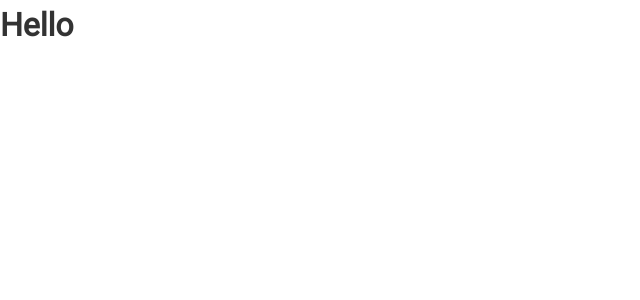
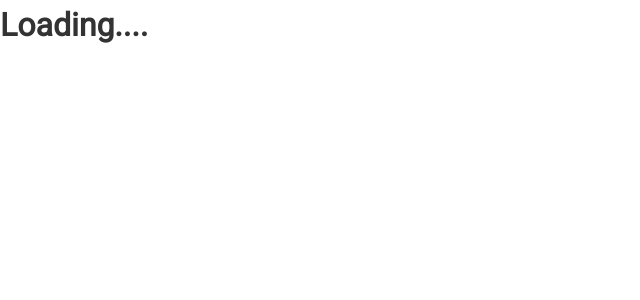
Before and after one commit to mattstudio200/github-finder, a React (Create React App) app: page / in a window 1280 px wide. Shown: the top 300 px of the page, without its empty margins (0-640 px from the left). Built offline with nearby package versions, Linux system fonts and the light colour scheme.

Commit message:
conditionals

```diff
--- a/src/App.js
+++ b/src/App.js
@@ -2,12 +2,35 @@ import React, {Component, Fragment} from 'react';
 import './App.css';
 
 class App extends Component {
+
   render() {
+    const firstName = "Matthew";
+    const lastName = "Shirtliffe";
+    const name = `${firstName} ${lastName}`
+    const loading = true;
+    const showName = true;
+
     return (
     <Fragment>
-      <h1>Hello</h1>
+      {loading ?  <h1>Loading....</h1> :
+      <h1>Hello {showName ? name : 'Stranger'}</h1>}
     </Fragment>
     );
+
+    // if(loading){
+    //   return (
+    //     <h1>Loading....</h1>
+    //     );
+    // }
+
+    // return (
+    // <Fragment>
+    //   <h1>Hello {name}</h1>
+    // </Fragment>
+    // );
+
+    // {showName ? name : 'Stranger'}
+    // {showName ?? name} cam be
   }
 }
 
```
